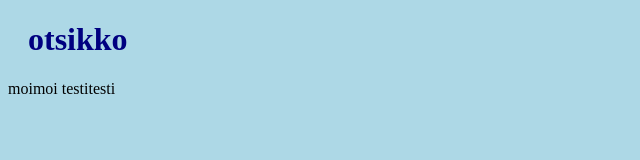
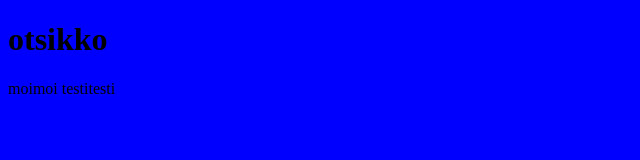
Before and after one commit to yooruce/yooruce.github.io, a plain HTML site: page index.html in a window 1280 px wide. Shown: the whole page, without its empty margins (0-640 px from the left). Drawn offline with Linux system fonts and the light colour scheme.

Commit message:
Update tyyli.css

```diff
--- a/css/tyyli.css
+++ b/css/tyyli.css
@@ -1,8 +1,8 @@
 body {
-    background-color: lightblue;
+    background-color: blue;
   }
 
   h1 {
-    color: navy;
-    margin-left: 20px;
+    color: black;
+    margin-left: 0px;
   }
```
